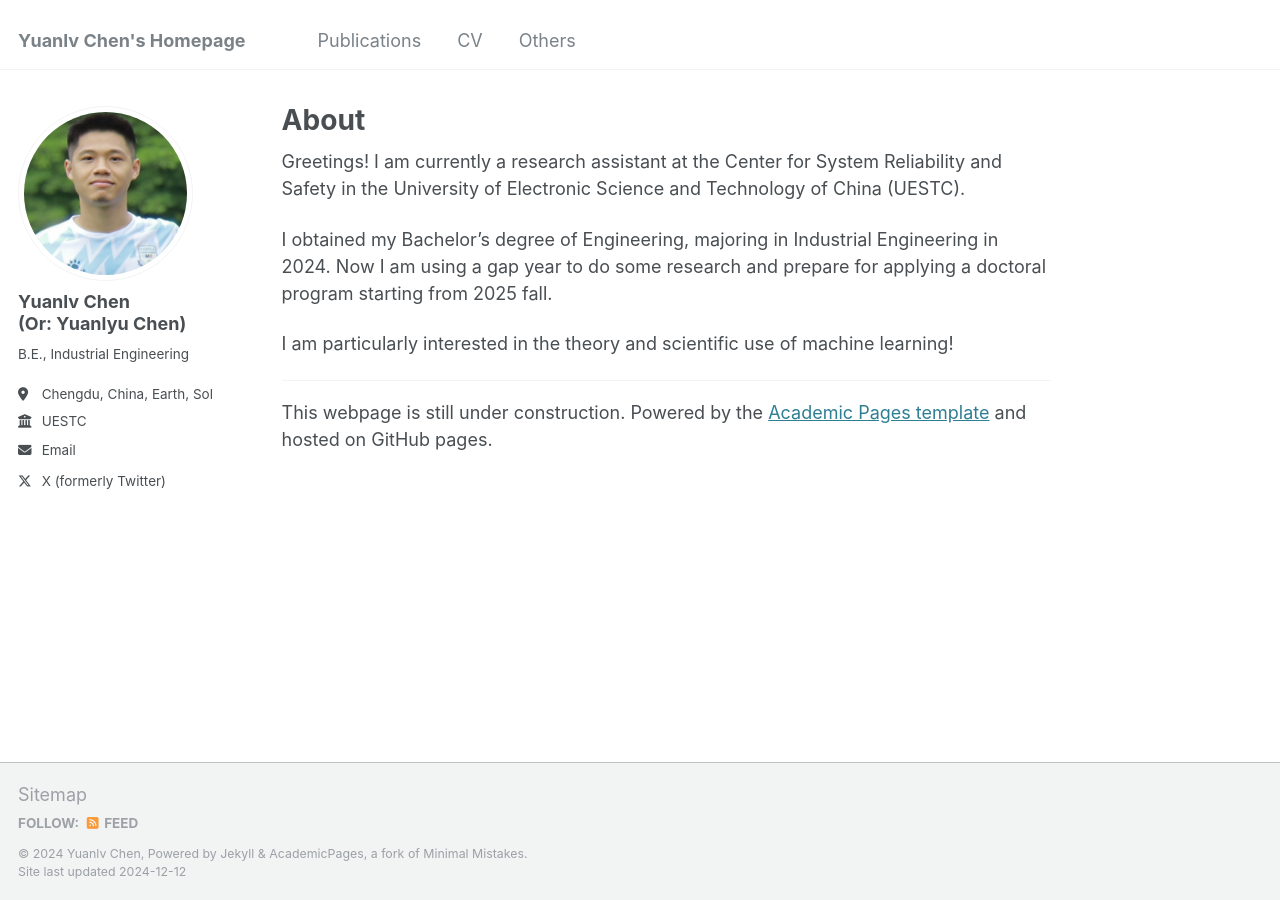
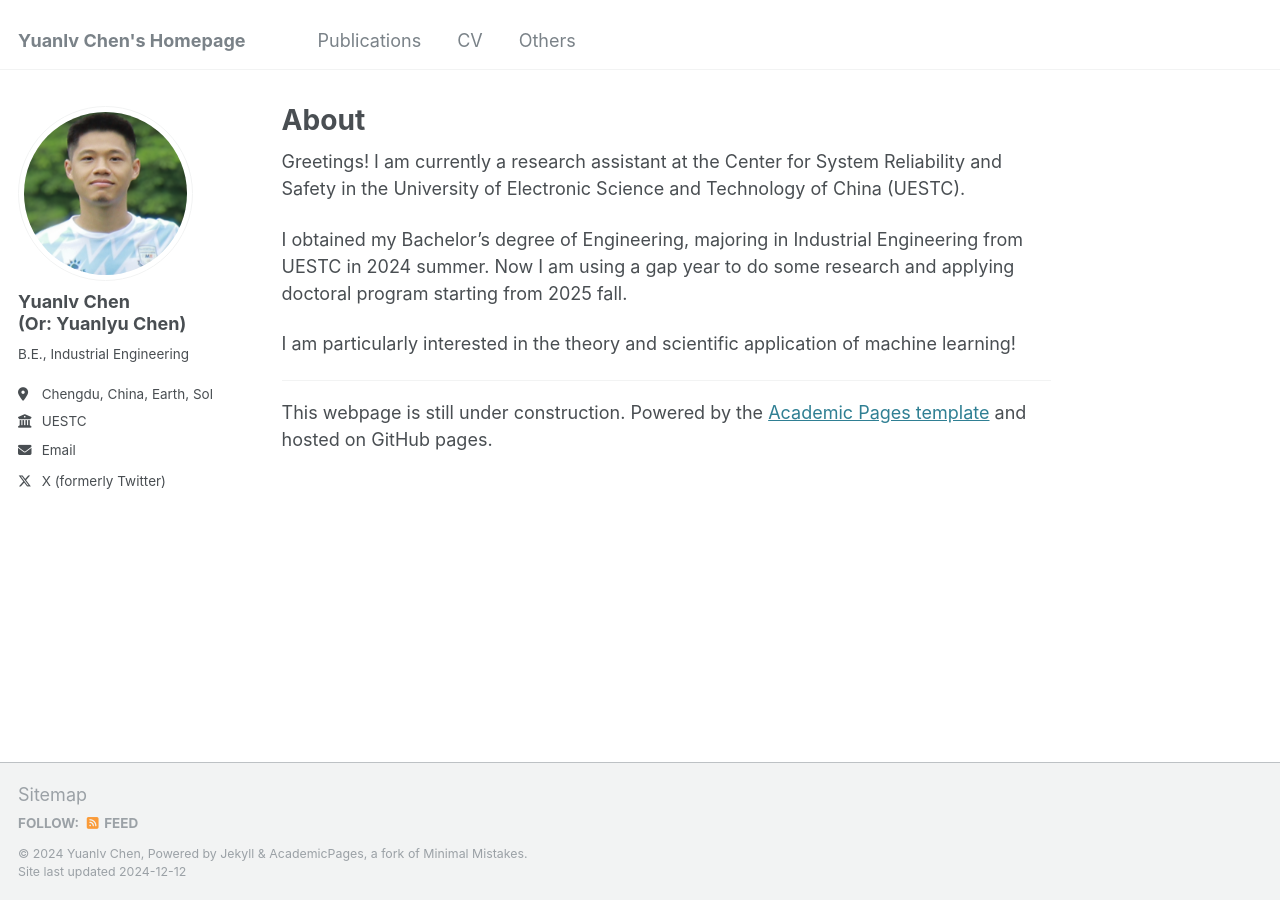
Before and after one commit to YLchen22/YLchen22.github.io, a Jekyll site: the page built from _pages/about.md, in a window 1280 px wide. Built offline with Jekyll 4.4.1, drawn with Linux system fonts in a browser that asks for light colours.

Commit message:
Update about.md

```diff
--- a/_pages/about.md
+++ b/_pages/about.md
@@ -9,9 +9,9 @@ redirect_from:
 
 Greetings! I am currently a research assistant at the Center for System Reliability and Safety in the University of Electronic Science and Technology of China (UESTC).
 
-I obtained my Bachelor's degree of Engineering, majoring in Industrial Engineering in 2024. Now I am using a gap year to do some research and prepare for applying a doctoral program starting from 2025 fall.
+I obtained my Bachelor's degree of Engineering, majoring in Industrial Engineering from UESTC in 2024 summer. Now I am using a gap year to do some research and applying doctoral program starting from 2025 fall.
 
-I am particularly interested in the theory and scientific use of machine learning!
+I am particularly interested in the theory and scientific application of machine learning!
 
 
 ------
```
